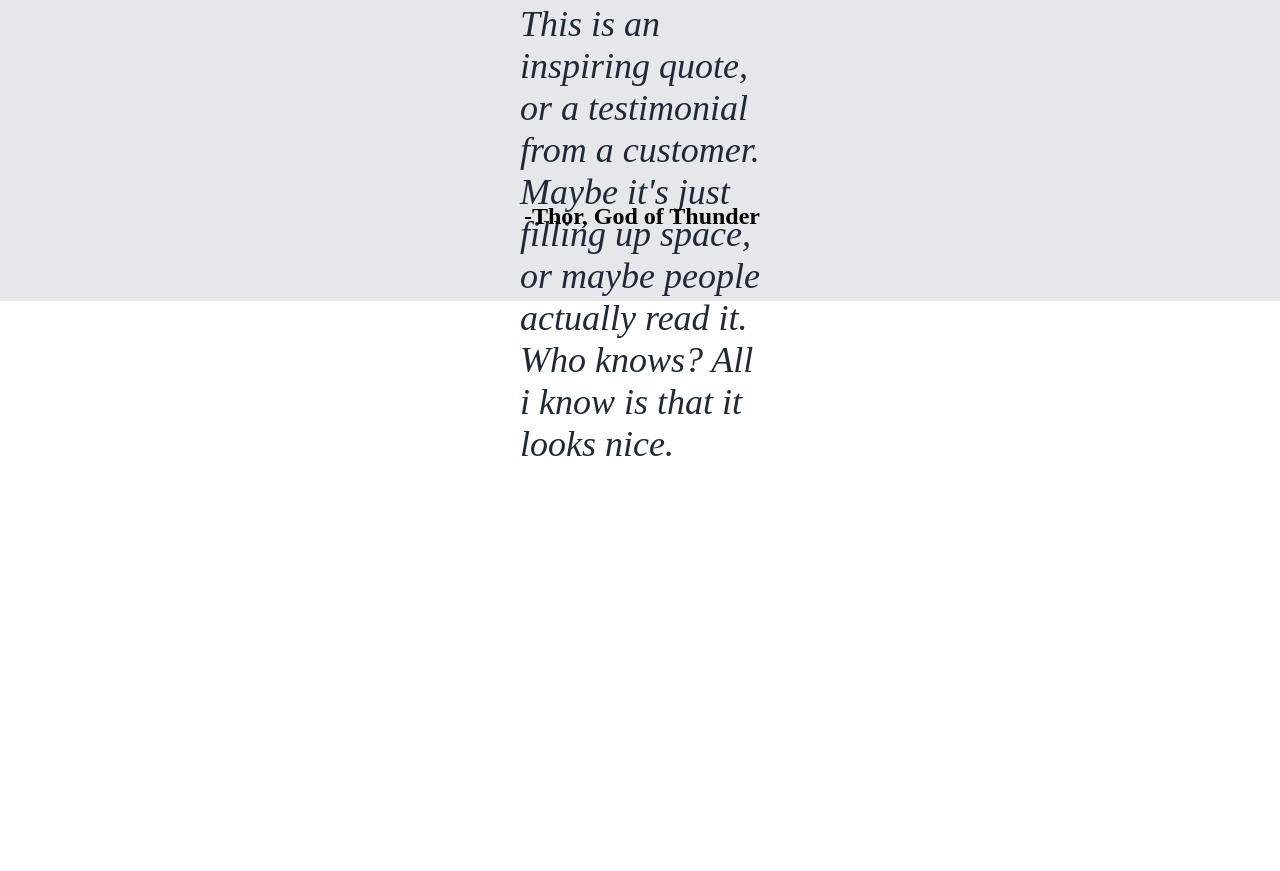
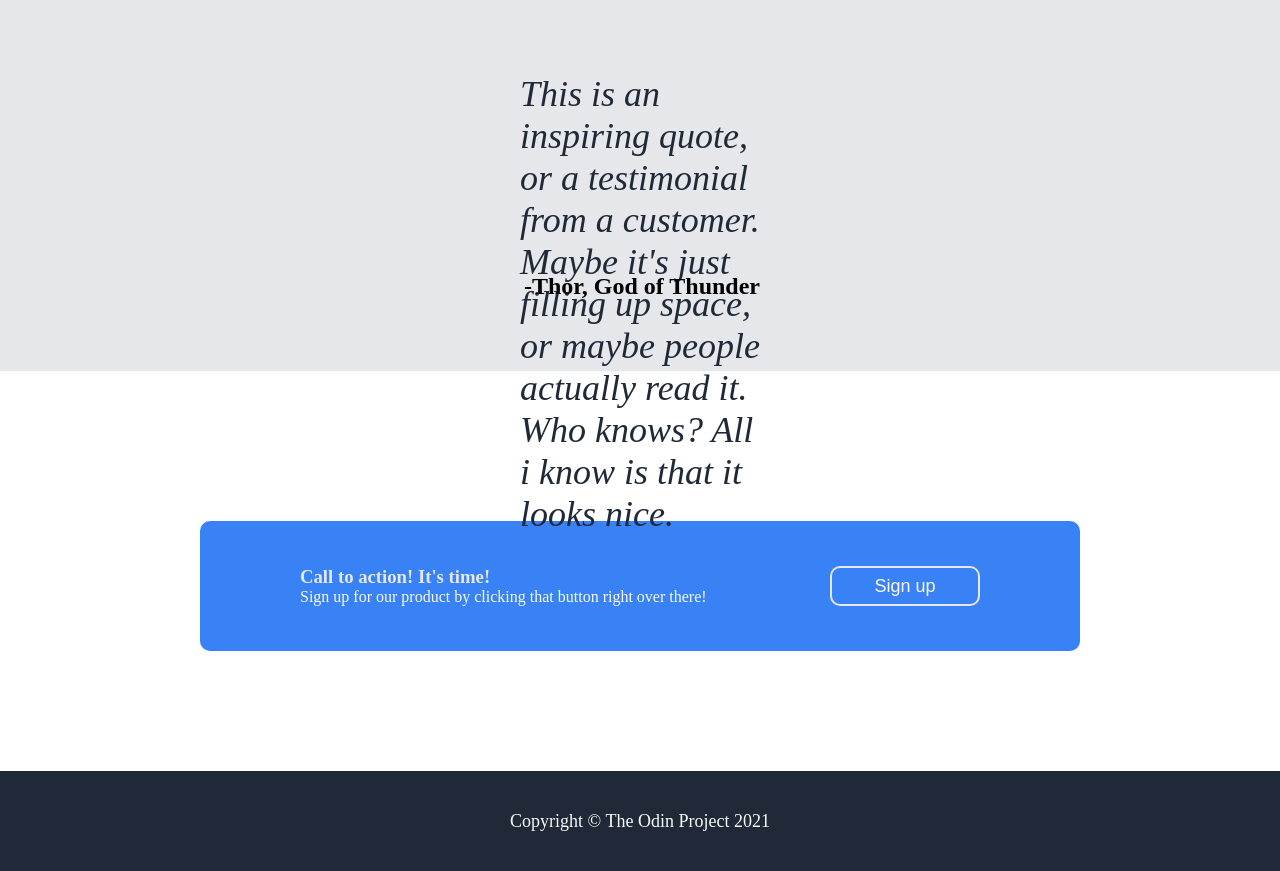
Before and after one commit to for-ag/Landing-Page, a plain HTML site: page index.html in a window 1280 px wide. Shown: the part 988-1859 px from the top of the page. Before the commit the page ends 1453 px from the top, so only its background shows below. Drawn offline with Linux system fonts and the light colour scheme.

Commit message:
Finsihed Landing Page project!

```diff
--- a/index.html
+++ b/index.html
@@ -18,7 +18,7 @@
     <div class="container_1">
         <div class="container_2">
             <h1>This website is awesome</h1>
-            <p>This website has some subtext that goes here under the main title. It's a smaller font and the color is lower contrast.</p>
+            <p>This website has some subtext that goes here under the main title. It's a smaller font and the color is lower contrast</p>
             <button>Sign up</button>
         </div>
         <div class="container_3">
@@ -53,5 +53,20 @@
         </p>
         <p class="thor">-Thor, God of Thunder</p>
     </div>
+    <div class="last">
+        <div class="blue">
+            <div>
+                <h3>Call to action! It's time!</h3>
+                <p>Sign up for our product by clicking that button right over there!</p>
+            </div>
+            <div>
+                <button class="blue-button">Sign up</button>
+            </div>
+        </div>
+
+    </div>
 </body>
+<footer>
+    <p>Copyright &#169 The Odin Project 2021</p>
+</footer>
 </html>
--- a/style.css
+++ b/style.css
@@ -1,7 +1,3 @@
-body * {
-
-}
-
 * {
     box-sizing: border-box;
     margin: 0;
@@ -48,7 +44,7 @@ header {
 .container_2 {
     margin-left: 250px;
     height: 250px;
-    width: 350px;
+    width: 420px;
     font-size: 18px;
     color: #E5E7EB;
     display: flex;
@@ -106,7 +102,7 @@ h4 {
     justify-content: center;
     padding-left: 270px;
     padding-right: 270px;
-    height: 100px;
+    height: 170px;
     gap: 150px;
 }
 
@@ -150,3 +146,43 @@ h4 {
     font-size: 24px;
     font-weight: bold;
 }
+
+.last {
+    background-color: white;
+    height: 400px;
+    padding-left: 200px;
+    padding-right: 200px;
+    padding-top: 150px;
+    padding-bottom: 150px;
+}
+
+.blue {
+    background-color: #3882F6;
+    height: 130px;
+    border-radius: 10px;
+    display: flex;
+    justify-content: space-between;
+    align-items: center;
+    padding-left: 100px;
+    padding-right: 100px;
+    color: #E5E7EB;
+}
+
+.blue p {
+    color: #f9faf8;
+}
+
+.blue-button {
+    border: 2px solid#E5E7EB;
+    background-color: #3882F6;
+}
+
+footer {
+    background-color: #1F2937;
+    color: #f9faf8;
+    height: 100px;
+    display: flex;
+    justify-content: center;
+    align-items: center;
+    font-size: 18px;
+}
```
